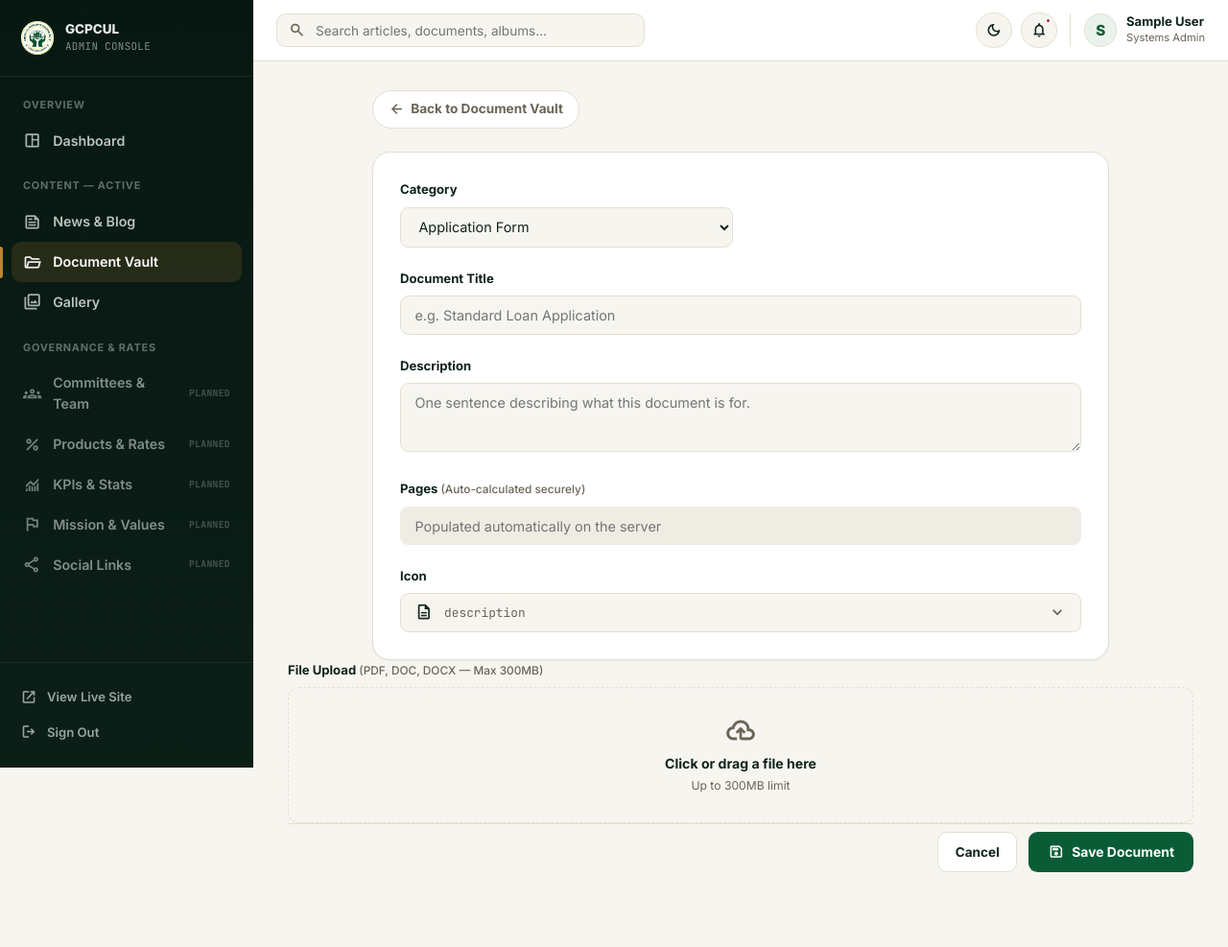
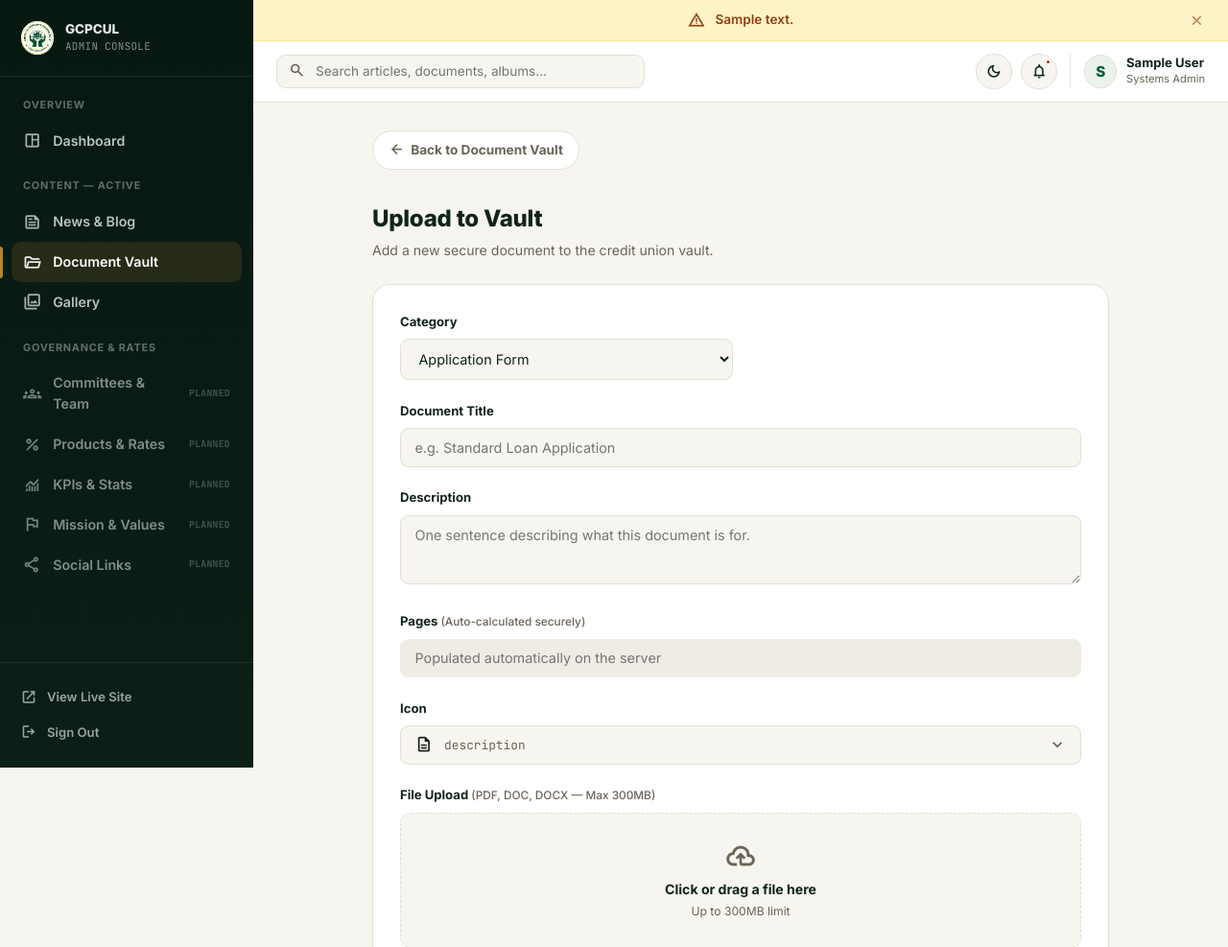
Before and after one commit to gcpculgh/gcpculgh, a Django app: page /src/auth/admin/documents/new/ in a window 1280 px wide. Shown: the top 987 px of the page at 96% size. Before the commit the page ends 909 px from the top, so only its background shows below. Run offline with Django 5.2, Linux system fonts and the light colour scheme; a user stored in the database is signed in; tables that the repository leaves empty hold one stand-in row (values such as "Sample post"); some libraries are stand-ins or nearby versions.

Commit message:
fixed announcement banner error

```diff
--- a/gcpcul/administrator/admin.py
+++ b/gcpcul/administrator/admin.py
@@ -1,5 +1,5 @@
 from django.contrib import admin
-from .models import NewsArticle, Document, GalleryAlbum, GalleryMedia
+from .models import NewsArticle, Document, GalleryAlbum, GalleryMedia, Announcement
 
 @admin.register(NewsArticle)
 class NewsArticleAdmin(admin.ModelAdmin):
@@ -7,3 +7,7 @@ class NewsArticleAdmin(admin.ModelAdmin):
     list_filter = ('category', 'status', 'created_at')
     search_fields = ('title', 'excerpt', 'body')
     prepopulated_fields = {"slug": ("title",)}
+
+@admin.register(Announcement)
+class AnnouncementAdmin(admin.ModelAdmin):
+    pass
--- a/gcpcul/administrator/context_processors.py
+++ b/gcpcul/administrator/context_processors.py
@@ -1,6 +1,13 @@
 from .models import Announcement
 
 def global_announcements(request):
-    # Grabs all active announcements to display globally
-    alerts = Announcement.objects.filter(is_active=True)
-    return {'global_alerts': alerts}
+    """
+    Fetches all active announcements from the database and makes them
+    available as 'global_alerts' in every HTML template automatically.
+    """
+    try:
+        alerts = Announcement.objects.filter(is_active=True)
+        return {'global_alerts': alerts}
+    except Exception:
+        # Failsafe: If the database table isn't created yet, don't crash the site
+        return {'global_alerts': []}
--- a/gcpcul/administrator/templates/admin_base.html
+++ b/gcpcul/administrator/templates/admin_base.html
@@ -183,6 +183,17 @@
     animation: fadeOutToast 0.4s cubic-bezier(0.16, 1, 0.3, 1) forwards !important;
   }
 
+  /* GLOBAL ALERTS IN ADMIN */
+  #global-alert-container { width: 100%; display: flex; flex-direction: column; z-index: 9999; }
+  .top-alert-banner { width: 100%; padding: 0.65rem 1.5rem; display: flex; justify-content: center; align-items: center; position: relative; font-size: 0.85rem; font-weight: 600; }
+  .alert-warning { background-color: #FEF3C7; color: #92400E; border-bottom: 1px solid #FDE68A; }
+  .alert-urgent { background-color: #FEE2E2; color: #991B1B; border-bottom: 1px solid #FECACA; }
+  .alert-info { background-color: #EEF2FF; color: #3730A3; border-bottom: 1px solid #C7D2FE; }
+  .alert-content-wrapper { display: inline-flex; align-items: center; gap: 0.65rem; }
+  .alert-icon { font-size: 1.15rem; }
+  .close-alert-btn { position: absolute; right: 1.5rem; background: none; border: none; color: inherit; cursor: pointer; opacity: 0.6; }
+  .close-alert-btn:hover { opacity: 1; }
+
   @media (max-width: 68rem) {
     .sidebar { transform: translateX(-100%); }
     .sidebar.open { transform: translateX(0); box-shadow: 0 0 0 100vmax rgba(0,0,0,.4); }
@@ -314,6 +325,25 @@
   </aside>
 
   <div class="main">
+    <div id="global-alert-container">
+      {% for alert in global_alerts %}
+      <div class="top-alert-banner alert-{{ alert.message_type|lower }}" id="admin-alert-{{ alert.id }}">
+        <div class="alert-content-wrapper">
+          <span class="material-symbols-outlined alert-icon">
+            {% if alert.message_type|lower == 'warning' %}warning
+            {% elif alert.message_type|lower == 'urgent' %}error
+            {% else %}info{% endif %}
+          </span>
+          <span class="alert-msg">{{ alert.message|safe }}</span>
+        </div>
+        <button type="button" class="close-alert-btn"
+          onclick="document.getElementById('admin-alert-{{ alert.id }}').style.display='none'">
+          <span class="material-symbols-outlined">close</span>
+        </button>
+      </div>
+      {% endfor %}
+    </div>
+
     <header class="topbar">
       <button class="menu-toggle" id="sidebarToggle" aria-label="Toggle menu">
         <span class="material-symbols-outlined">menu</span>
--- a/gcpcul/administrator/templates/cms/admin_downloads.html
+++ b/gcpcul/administrator/templates/cms/admin_downloads.html
@@ -3,7 +3,6 @@
 
 {% block admin_title %}Document Vault{% endblock %}
 {% block nav_downloads %}active{% endblock %}
-<script src="https://cdnjs.cloudflare.com/ajax/libs/pdf.js/3.11.174/pdf.min.js"></script>
 {% block extra_css %}
 <style>
   .page-head {
@@ -867,17 +866,27 @@
 
 {% if open_upload %}
 <!-- ============ UPLOAD / EDIT FORM VIEW ============ -->
+<!-- ============ UPLOAD / EDIT FORM VIEW ============ -->
 <div id="uploadView">
   <a href="{% url 'administrator:document_list' %}" class="back-to-list">
     <span class="material-symbols-outlined" style="font-size:1.05rem;">arrow_back</span>
     Back to Document Vault
   </a>
 
+  <!-- ENTERPRISE FIX 1: Proper Page Header -->
+  <div class="page-head" style="margin-bottom: 1.5rem; margin-top: 0.5rem;">
+    <div>
+      <h1>{% if editing %}Edit Document{% else %}Upload to Vault{% endif %}</h1>
+      <p>{% if editing %}Update metadata or replace the secure file for "{{ editing.title }}".{% else %}Add a new secure document to the credit union vault.{% endif %}</p>
+    </div>
+  </div>
+
   <!-- True Server-Side Form Routing -->
   <form class="form-panel" method="post" enctype="multipart/form-data"
-    action="{% if editing %}{% url 'administrator:document_update' editing.pk %}{% else %}{% url 'administrator:document_create' %}{% endif %}">
+    action="{% if editing %}{% url 'administrator:document_update' editing.public_id %}{% else %}{% url 'administrator:document_create' %}{% endif %}">
     {% csrf_token %}
     <input type="hidden" name="thumbnail_base64" id="thumbBase64">
+
     <div class="field-row">
       <div class="field-group">
         <label for="docCategory">Category</label>
@@ -938,16 +947,12 @@
           <span class="material-symbols-outlined dropdown-arrow">expand_more</span>
         </button>
 
-        <!-- The Searchable Popover -->
         <div class="icon-picker-popover" id="iconPickerPopover">
           <div class="icon-search-wrap">
             <span class="material-symbols-outlined">search</span>
             <input type="text" id="iconSearchInput" placeholder="Search icons..." autocomplete="off">
           </div>
-          <div class="icon-grid" id="iconGrid">
-            <!-- JavaScript will populate this grid instantly -->
-          </div>
-        </div>
+          <div class="icon-grid" id="iconGrid"></div>
         </div>
       </div>
     </div>
@@ -962,7 +967,8 @@
 
         <div class="file-drop-label" id="fileDropLabel">
           {% if editing and editing.document %}
-      {{ editing.document.name }}
+            <!-- ENTERPRISE FIX 2: Human-readable filename -->
+            {{ editing.title|default:"Document" }}.pdf
           {% else %}
             Click or drag a file here
           {% endif %}
@@ -970,8 +976,14 @@
 
         <div class="file-drop-sub" id="fileDropSub">
           {% if editing and editing.document %}
-      {{ editing.safe_file_size|filesizeformat }} — currently active<br>
-      <a href="{% url 'administrator:secure_document_download' editing.id %}" target="_blank"
+            <!-- ENTERPRISE FIX 3: Handle R2 0-byte reporting safely -->
+            {% if editing.file_size and editing.file_size > 0 %}
+              {{ editing.file_size|filesizeformat }} — currently active
+            {% else %}
+              Secure File Active in Vault
+            {% endif %}
+            <br>
+            <a href="{% url 'administrator:secure_document_download' editing.public_id %}" target="_blank"
               style="color: var(--primary-green); text-decoration: underline; font-weight: 700; position: relative; z-index: 10; margin-top: 0.5rem; display: inline-block;"
               onclick="event.stopPropagation()">Preview Current File</a>
           {% else %}
@@ -979,7 +991,6 @@
           {% endif %}
         </div>
 
-    <!-- File input (Hides visually, triggered by clicking the dropzone) -->
         <input type="file" id="docFile" name="document"
           accept=".pdf,.doc,.docx,application/pdf,application/msword,application/vnd.openxmlformats-officedocument.wordprocessingml.document"
           onchange="handleFileSelect(event)">
@@ -987,7 +998,6 @@
       {% if form.document.errors %}<span class="error-text">{{ form.document.errors.0 }}</span>{% endif %}
     </div>
 
-<!-- The Progress UI (Shows when upload starts) -->
     <div class="upload-progress-wrapper" id="progressWrapper">
       <div class="progress-header">
         <div class="progress-status" id="progressStatusText">
@@ -1001,7 +1011,6 @@
       </div>
     </div>
 
-<!-- Hidden input to store the Cloudflare R2 Key to send to Django -->
     <input type="hidden" name="r2_file_key" id="r2FileKey">
 
     <div class="form-footer">
@@ -1011,7 +1020,6 @@
         {% if editing %}Update{% else %}Save{% endif %} Document
       </button>
     </div>
-
   </form>
 </div>
 
@@ -1077,8 +1085,7 @@
           <td class="mono">{% if doc.pages %}{{ doc.pages }}{% else %}—{% endif %}</td>
           <td>
             {% if doc.document %}
-            <span class="status-pill uploaded"><span class="material-symbols-outlined">check_circle</span>{{
-              doc.document.size|filesizeformat }}</span>
+            <span class="status-pill uploaded"><span class="material-symbols-outlined">check_circle</span>{{ doc.file_size|filesizeformat }}</span>
             {% else %}
             <span class="status-pill pending"><span class="material-symbols-outlined">schedule</span>Pending File</span>
             {% endif %}
@@ -1096,7 +1103,7 @@
               <!-- Secure, custom modal trigger -->
               <form method="post" action="{% url 'administrator:document_delete' doc.public_id %}" style="margin:0;"
                 id="delete-form-{{ doc.public_id }}"
-                onsubmit="event.preventDefault(); openDeleteModal('{{ doc.pk }}', '{{ doc.title|escapejs }}');">
+                onsubmit="event.preventDefault(); openDeleteModal('{{ doc.public_id }}', '{{ doc.title|escapejs }}');">
                 {% csrf_token %}
                 <button type="submit" class="row-action-btn danger" aria-label="Delete"><span
                     class="material-symbols-outlined">delete</span></button>
@@ -1154,6 +1161,7 @@
 {% endblock %}
 
 {% block extra_js %}
+<script src="https://cdnjs.cloudflare.com/ajax/libs/pdf.js/3.11.174/pdf.min.js"></script>
 <script>
   // 1. TOAST NOTIFICATION ENGINE
   function showClientToast(message, type = 'error') {
@@ -1462,7 +1470,7 @@
       });
 
       fillBar.classList.add('verifying');
-      statusText.innerHTML = '<span class="material-symbols-outlined">policy</span> Verifying security signatures...';
+      statusText.innerHTML = '<span class="material-symbols-outlined">policy</span> Verifying uploaded file\'s security signatures...';
       percentText.textContent = 'Processing';
 
       document.getElementById('r2FileKey').value = file_key;
--- a/gcpcul/administrator/views.py
+++ b/gcpcul/administrator/views.py
@@ -17,6 +17,7 @@ import boto3
 from django.conf import settings
 
 import io
+import os
 import uuid
 import base64
 import hashlib
@@ -84,21 +85,21 @@ def dashboard(request):
             "severity": "high", "icon": "description",
             "title": f"{pending_agm_docs.count()} AGM document(s) awaiting upload",
             "body": f"{years} AGM minutes & reports haven't been added to the Vault yet." if years else "Some AGM documents are missing their file.",
-            "url_name": "cms:document_list",
+            "url_name": "administrator:document_list",
         })
     if stock_album_count > 0:
         attention_items.append({
             "severity": "high", "icon": "image",
             "title": f"{stock_album_count} gallery album(s) still on stock photography",
             "body": "Real event photos are needed before these go live publicly.",
-            "url_name": "cms:gallery_list",
+            "url_name": "administrator:gallery_list",
         })
     if draft_count > 0:
         attention_items.append({
             "severity": "med", "icon": "edit_note",
             "title": f"{draft_count} article(s) saved as drafts",
             "body": "Review and publish, or continue editing.",
-            "url_name": "cms:news_list",
+            "url_name": "administrator:news_list",
         })
 
     recent_activity = []
@@ -178,7 +179,7 @@ def news_create(request):
         if form.is_valid():
             article = form.save()
             messages.success(request, f'"{article.title}" saved as {article.get_status_display().lower()}.')
-            return redirect("cms:news_list")
+            return redirect("administrator:news_list")
     else:
         form = NewsArticleForm(initial={"status": "draft"})
     return render(request, "cms/admin_news.html", {"form": form, "editing": None, "open_editor": True})
@@ -192,7 +193,7 @@ def news_update(request, public_id):
         if form.is_valid():
             article = form.save()
             messages.success(request, f'"{article.title}" updated.')
-            return redirect("cms:news_list")
+            return redirect("administrator:news_list")
     else:
         form = NewsArticleForm(instance=article)
     return render(request, "cms/admin_news.html", {"form": form, "editing": article, "open_editor": True})
@@ -205,7 +206,7 @@ def news_delete(request, public_id):
     title = article.title
     article.delete()
     messages.success(request, f'"{title}" deleted.')
-    return redirect("cms:news_list")
+    return redirect("administrator:news_list")
 
 
 # ============================================================
@@ -541,7 +542,7 @@ def secure_document_download(request, public_id):
 
     if not doc.document:
         messages.error(request, "This document file is not yet available.")
-        return redirect("cms:document_list")
+        return redirect("administrator:document_list")
 
     s3_client = _get_s3_client()
     presigned_url = s3_client.generate_presigned_url(
@@ -664,7 +665,7 @@ def document_create(request):
 
             doc.save()
             messages.success(request, f'"{doc.title}" saved successfully.')
-            return redirect("cms:document_list")
+            return redirect("administrator:document_list")
         else:
             for field, errors in form.errors.items():
                 messages.error(request, f"{field.replace('_', ' ').title()}: {errors[0]}")
@@ -723,7 +724,7 @@ def document_update(request, public_id):
 
             doc.save()
             messages.success(request, f'"{doc.title}" updated successfully.')
-            return redirect("cms:document_list")
+            return redirect("administrator:document_list")
         else:
             for field, errors in form.errors.items():
                 messages.error(request, f"{field.replace('_', ' ').title()}: {errors[0]}")
@@ -742,7 +743,7 @@ def document_delete(request, public_id):
     document.save()
 
     messages.success(request, f'"{document.title}" has been archived and removed from the vault.')
-    return redirect("cms:document_list")
+    return redirect("administrator:document_list")
 
 
 @staff_required
@@ -844,7 +845,7 @@ def gallery_create(request):
                     first.save()
 
             messages.success(request, f'"{album.title}" created with {album.media_count} item(s).')
-            return redirect("cms:gallery_list")
+            return redirect("administrator:gallery_list")
         else:
             for field, errors in form.errors.items():
                 messages.error(request, f"{field.replace('_', ' ').title()}: {errors[0]}")
@@ -864,7 +865,7 @@ def gallery_update(request, public_id):
             _process_parallel_media(request, album)
             _apply_cover_selection(request, album)
             messages.success(request, f'"{album.title}" updated.')
-            return redirect("cms:gallery_list")
+            return redirect("administrator:gallery_list")
         else:
             for field, errors in form.errors.items():
                 messages.error(request, f"{field.replace('_', ' ').title()}: {errors[0]}")
@@ -887,7 +888,7 @@ def gallery_delete(request, public_id):
     album.soft_delete()
 
     messages.success(request, f'"{title}" and its media have been archived.')
-    return redirect("cms:gallery_list")
+    return redirect("administrator:gallery_list")
 
 
 @require_POST
@@ -900,7 +901,7 @@ def gallery_media_delete(request, public_id):
     media.deleted_at = timezone.now()
     media.save()
 
-    return redirect("cms:gallery_update", public_id=album_public_id)
+    return redirect("administrator:gallery_update", public_id=album_public_id)
 
 
 def custom_csrf_failure(request, reason=""):
--- a/gcpcul/frontend/templates/base.html
+++ b/gcpcul/frontend/templates/base.html
@@ -37,11 +37,11 @@
   <!-- GLOBAL ANNOUNCEMENT STACK -->
   <div id="global-alert-container">
     {% for alert in global_alerts %}
-    <div class="top-alert-banner alert-{{ alert.alert_type }}" id="alert-{{ alert.id }}">
+    <div class="top-alert-banner alert-{{ alert.message_type|lower }}" id="alert-{{ alert.id }}">
       <div class="alert-content-wrapper">
         <span class="material-symbols-outlined alert-icon">
-          {% if alert.alert_type == 'warning' %}warning
-          {% elif alert.alert_type == 'urgent' %}error
+          {% if alert.message_type|lower == 'warning' %}warning
+          {% elif alert.message_type|lower == 'urgent' %}error
           {% else %}info{% endif %}
         </span>
         <span class="alert-msg">{{ alert.message|safe }}</span>
--- a/gcpcul/frontend/views.py
+++ b/gcpcul/frontend/views.py
@@ -36,7 +36,7 @@ TEAM_DATA = {
             "role": "Chief Executive Officer",
             "image": "eric-adjei-yeboah.jpeg",
             "email": "eric.adjei-yeboah@gcpcul.com",
-            "linkedin": "https://linkedin.com/in/eric-adjei",
+            "linkedin": "https://www.linkedin.com/in/eric-adjei-yeboah-628b0bb4 ",
             "bio": """Eric Adjei – Yeboah, is a professional Finance and Investment Banker with over twenty (21) years of experience. Eric is results-driven Financial Service Professional, Investment Banker and a Legal Student. Currently working with Ghana Co-operative Pharmacists Credit Union Limited as the Chief Executive Officer.
 
 Prior to this position, Eric was the Head of Wealth Management Department at UMB Investment Holdings Limited now Merban Capital Ltd. Eric was in charge of Collective Investment Schemes, Trustee Business, High Net Worth Portfolio Management and a Legal Deponent for the company.
@@ -53,7 +53,7 @@ Eric holds Bachelor of Laws (LLB), Professional Executive Master in Alternative
             "role": "Senior Accountant",
             "image": "yompab-joseph.jpeg",
             "email": "yompab-joseph@gcpcul.com",
-            "linkedin": "https://linkedin.com/in/yompab-joseph-baaman",
+            "linkedin": "https://www.linkedin.com/in/joseph-yompab-ca-2583b58a/",
             "bio": """Yompab Joseph Nanoni Baaman-C. A possesses an extensive 18-year career in Accounting and Finance, including 6 years of experience as a Chartered Accountant. He is a qualified Chartered Accountant and a member of The Institute of Chartered Accountants, Ghana (ICAG).
 
 He holds a Master of Science in Accounting and Finance and a Bachelor of Science in Business Administration with a concentration in Accounting, both from the Kwame Nkrumah University of Science and Technology (KNUST) Business School. Currently, he is pursuing final-level professional courses with the Chartered Institute of Bankers Ghana and the Chartered Institute of Taxation Ghana.
@@ -62,6 +62,7 @@ His professional experience includes significant roles within the Rural and Comm
         },
         {
             "slug": "okyere-michael-owusu", "name": "Okyere Michael Owusu", "role": "Business Dev. Executive", "image": "okyere-michael.jpeg",
+            "email": "okyere.michael@gcpculgh.com", "linkedin": "",
             "bio": """Okyere Michael Owusu is a Business Development and Account Management professional with over 15 years of experience in sales, business development, client relationship management and revenue growth across the financial, services and development sectors.
 
 At Ghana Co-operative Pharmacists’ Credit Union Limited (GCPCUL), he is responsible for driving business development initiatives, managing member relationships across all branches, spearheading deposits and loan portfolio growth, and identifying opportunities for membership and business expansion. He also coordinates sales activities, relationship management and market engagement through various channels.
--- a/gcpcul/gcpcul/settings.py
+++ b/gcpcul/gcpcul/settings.py
@@ -22,8 +22,7 @@ BASE_DIR = Path(__file__).resolve().parent.parent
 # SECURITY WARNING: keep the secret key used in production secret!
 SECRET_KEY = os.getenv("SECRET_KEY")
 
-# DEBUG = config("DEBUG", default=False, cast=bool)
-DEBUG = False
+DEBUG = config("DEBUG", default=False, cast=bool)
 
 ALLOWED_HOSTS = [os.getenv("ALLOWED_HOST_1"), os.getenv("ALLOWED_HOST_2"), os.getenv("ALLOWED_HOST_3"), os.getenv("ALLOWED_HOST_4")]
 
```
Also changed, not shown: gcpcul/administrator/models.py (+9 -0 lines), gcpcul/administrator/migrations/0023_announcement_message_type.py (added), gcpcul/administrator/migrations/0024_alter_announcement_message_type.py (added). Lines whose indentation alone changed are shown as unchanged.
